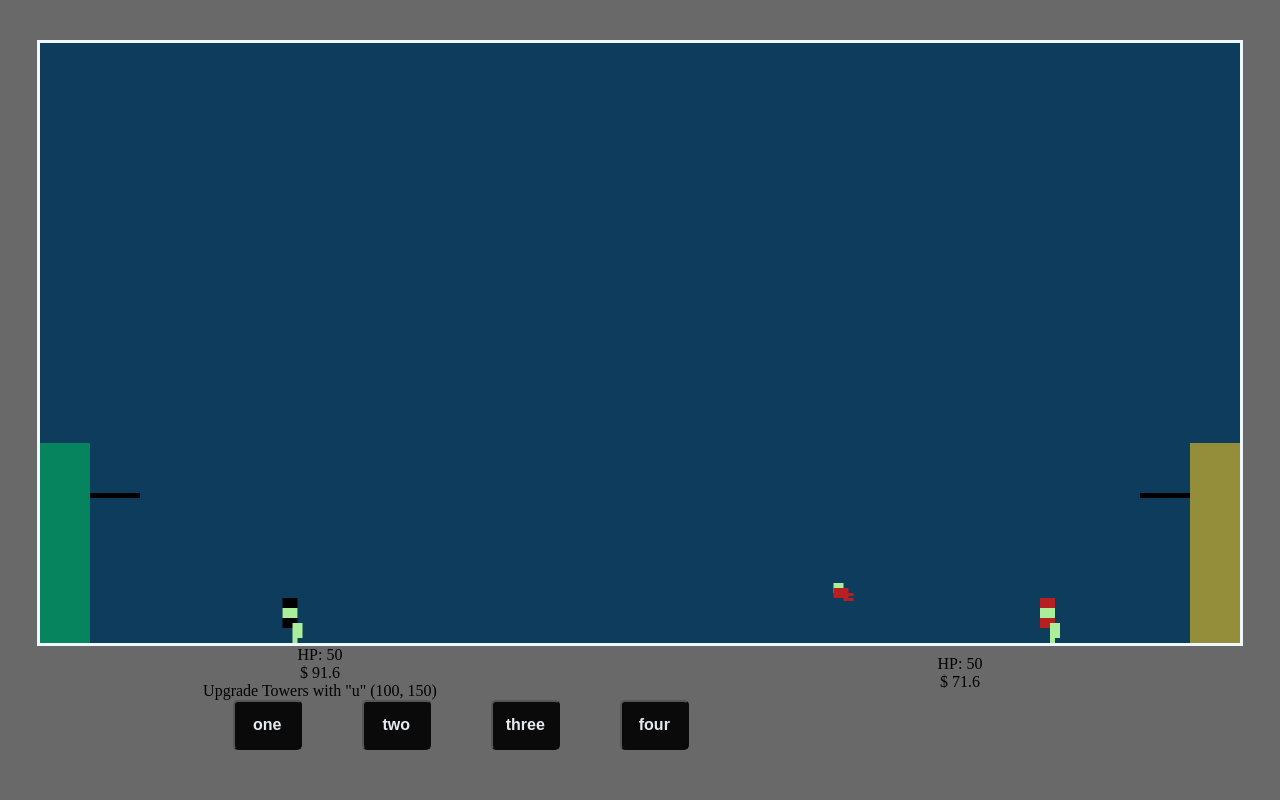
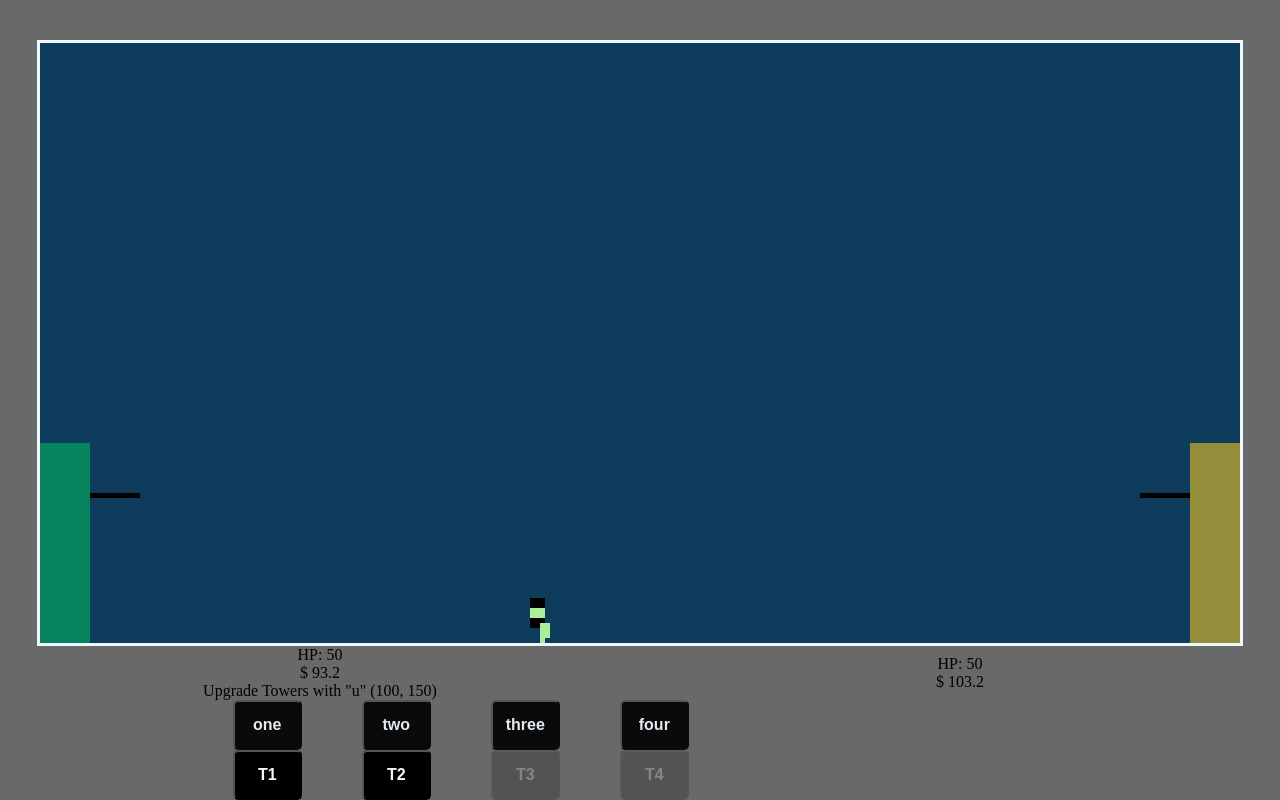
Before and after one commit to Mdbaker19/js-age-of-war-ish, a plain HTML site: page index.html in a window 1280 px wide. Both pictures are taken after a click on the button "one". Drawn offline with Linux system fonts and the light colour scheme.

Commit message:
working on some logic for showing towers, units attacking the base

```diff
--- a/JS/Player.js
+++ b/JS/Player.js
@@ -2,6 +2,7 @@ function Player(money) {
     this.units = [];
     this.money = money;
     this.update = () => {
-        this.money+=.01;
+        // this.money+=5; // testing
+        this.money+=.02;
     }
 }
--- /dev/null
+++ b/JS/Tower.js
@@ -0,0 +1,12 @@
+function Tower (x, y, damage, fireRate, lvl) {
+    this.x = x;
+    this.y = y;
+    this.lvl = lvl;
+    this.damage = damage;
+    this.fireRate = fireRate;
+
+    this.show = () => {
+        // based on the level selected damage and show style will change
+    }
+
+}
--- a/JS/constVariables.js
+++ b/JS/constVariables.js
@@ -9,6 +9,21 @@ function Variables () {
     this.hStart = this.h - 25;
 
     this.summonOptionsArr = Array.from(document.getElementsByClassName("summonBtn"));
+
+    this.towerOptionsArr = Array.from(document.getElementsByClassName("towerBtn"));
+
+    this.canAfford = (player) => {
+        this.towerOptionsArr.forEach( (tower, i) => {
+            const towerCost = (i + 40) * (i + 1);
+            if(towerCost > player.money) {
+                v.towerOptionsArr[i].style.opacity = ".2";
+                v.towerOptionsArr[i].disabled = true;
+            } else {
+                v.towerOptionsArr[i].style.opacity = "1";
+                v.towerOptionsArr[i].disabled = false;
+            }
+        });
+    }
 
     this.summonUnitArr = [
         {w: 20, h: 20, color: "#ae9"},
@@ -34,5 +49,28 @@ function Variables () {
     }
 
 
+    this.getHp = (hpLvl) => {
+        if (hpLvl === 0) {
+            return 10;
+        } else if (hpLvl === 1) {
+            return 15;
+        }
+        return hpLvl === 3 ? 40 : 65;
+    }
+
+    this.getSpd = (spdLvl) => {
+        return spdLvl % 2 === 0 ? (spdLvl === 2 ? 5 : 8) : (spdLvl === 1 ? 15 : 10);
+    }
+
+    this.canHitBase = (creature, isMe, home, enemyBase, otherPlayer) => {
+        const loc = isMe ? creature.x + creature.w : creature.x;
+        const baseToAttack = isMe ? enemyBase.x : home.x + home.w;
+        otherPlayer.units.forEach(unit => {
+            // if unit location is at the base level ( in between the enemy attacking the base and the base ) to be the one that takes damage instead // return false ( ? )
+            const offset = isMe ? -1 : 1; // not sure about this yet
+
+        });
+        return isMe ? loc + creature.getSight() >= baseToAttack : loc - creature.getSight() <= baseToAttack;
+    }
 
 }
--- a/JS/creature.js
+++ b/JS/creature.js
@@ -2,12 +2,14 @@ function Creature(x, y, w, h, hp, s, c, isEnemy, lvl) {
     this.x = x;
     this.y = y;
     this.lvl = lvl;
-    this.hp = hp;
     this.s = s;
     this.w = w;
     this.h = h;
+    this.hp = hp;
     this.c = c;
     this.isEnemy = isEnemy;
+
+
 
     this.show = () => {
         if(this.hp > 0) {
@@ -36,7 +38,7 @@ function Creature(x, y, w, h, hp, s, c, isEnemy, lvl) {
     }
 
     this.attack = () => {
-        console.log("attacking");
+        fill(this.x, this.y - c.w / 2, 15, 15, "#fff");
     }
 
     this.getSight = () => {
--- a/JS/main.js
+++ b/JS/main.js
@@ -13,7 +13,7 @@
             v.summonOptionsArr[i].disabled = true;
             v.summonOptionsArr[i].style.opacity = ".2";
             player.money -= cost;
-            const unit = new Creature(v.pStart, v.hStart - summonCall.h, summonCall.w, summonCall.h, 10, 3.5, summonCall.color, false, i);
+            const unit = new Creature(v.pStart, v.hStart - summonCall.h, summonCall.w, summonCall.h, v.getHp(i), v.getSpd(i), summonCall.color, false, i);
             player.units.push(unit);
         }
         v.playerMoney.innerText = player.money.toFixed(1);
@@ -22,13 +22,15 @@
         });
     }));
 
+
+
     // this will be a btn later
     window.addEventListener("keydown", (e) => {
         let cost = home.towerCount * 50 + 50;
         if(e.key === "u" &&
             home.towerCount < 3 &&
             player.money >= cost) {
-            home.towerCount++;
+            home.upgrade();
             player.money -= cost;
             v.playerMoney.innerText = player.money.toFixed(1);
         }
@@ -47,11 +49,11 @@
         const cost = (summonIDX * 10) + 10;
         if(enemy.money >= cost) {
             enemy.money -= cost;
-            enemy.units.push(new Creature(v.eStart, v.hStart - summonCall.h, summonCall.w, summonCall.h, 10, 3.5, summonCall.color, true, summonIDX));
+            enemy.units.push(new Creature(v.eStart, v.hStart - summonCall.h, summonCall.w, summonCall.h, v.getHp(summonIDX), v.getSpd(summonIDX), summonCall.color, true, summonIDX));
         }
         v.enemyMoney.innerText = enemy.money.toFixed(1);
     }
-    setInterval(enemyUnits, 2950);
+    //setInterval(enemyUnits, 2950);
 
 
 
@@ -88,16 +90,11 @@
 
 
 
-
-
-
-
-
-
     const draw = () => {
         fill(0, 0, v.c.width, v.c.height, "#201717");
     }
     const load = () => {
+        v.canAfford(player);
         fill(0, 0, 0, 0, "#0d3c5c"); // draw canvas
         draw(); // draw and reset canvas with ^^ color for some reason
         fill(-1, -1, 1, 1, "#05845e"); // set color (not sure why this is needed)
@@ -106,6 +103,11 @@
             creature.show();
             creature.move();
             evalContact(creature, enemy.units, true);
+            if(v.canHitBase(creature, true, home, enemyBase, enemy)) {
+                // stop because i am attacking the base
+                creature.s = 0;
+                home.hp--; // this will be damage from each unit
+            }
         });
         player.update();
         v.playerMoney.innerText = player.money.toFixed(1);
@@ -113,6 +115,10 @@
             creature.show();
             creature.move();
             evalContact(creature, player.units, false);
+            if(v.canHitBase(creature, false, home, enemyBase, player)) {
+                creature.s = 0;
+                enemyBase.hp--; // this will be damage from each unit
+            }
         });
         enemy.update();
         v.enemyMoney.innerText = enemy.money.toFixed(1);
--- a/index.css
+++ b/index.css
@@ -31,7 +31,7 @@ body{
     justify-content: center;
 }
 
-.summons{
+.btnSet{
     width: 45%;
     margin-left: 13.5%;
     display: flex;
@@ -39,7 +39,7 @@ body{
     justify-content: space-evenly;
 }
 
-.summonBtn{
+.functionBtn{
     width: 12%;
     height: 50px;
     opacity: .9;
--- a/index.html
+++ b/index.html
@@ -24,17 +24,25 @@
             <p>$ <span id="eMoney"></span></p>
         </div>
 
-        <div class="summons">
-            <button class="summonBtn" id="one">one</button>
-            <button class="summonBtn" id="two">two</button>
-            <button class="summonBtn" id="three">three</button>
-            <button class="summonBtn" id="four">four</button>
+        <div class="btnSet">
+            <button class="summonBtn functionBtn" id="one">one</button>
+            <button class="summonBtn functionBtn" id="two">two</button>
+            <button class="summonBtn functionBtn" id="three">three</button>
+            <button class="summonBtn functionBtn" id="four">four</button>
+        </div>
+
+        <div class="btnSet">
+            <button class="towerBtn functionBtn" id="firstTower">T1</button>
+            <button class="towerBtn functionBtn" id="secondTower">T2</button>
+            <button class="towerBtn functionBtn" id="thirdTower">T3</button>
+            <button class="towerBtn functionBtn" id="fourthTower">T4</button>
         </div>
 
     </div>
 
     <script src="JS/constVariables.js"></script>
     <script src="JS/util.js"></script>
+    <script src="JS/Tower.js"></script>
     <script src="JS/Player.js"></script>
     <script src="JS/base.js"></script>
     <script src="JS/creature.js"></script>
```
